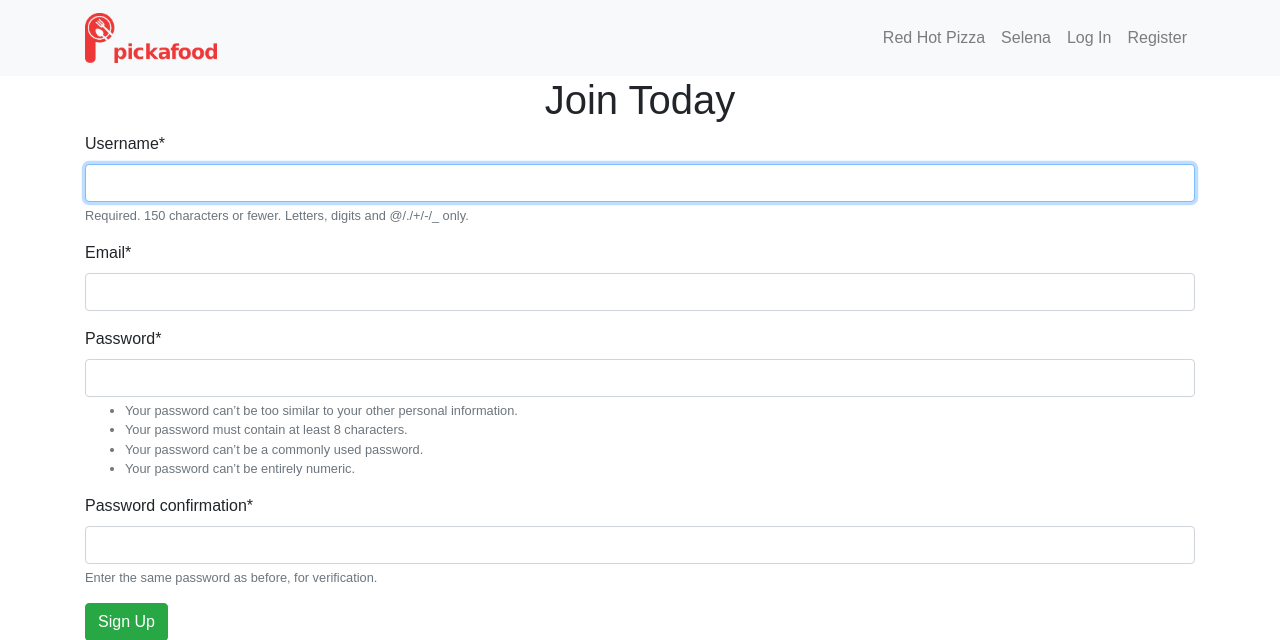
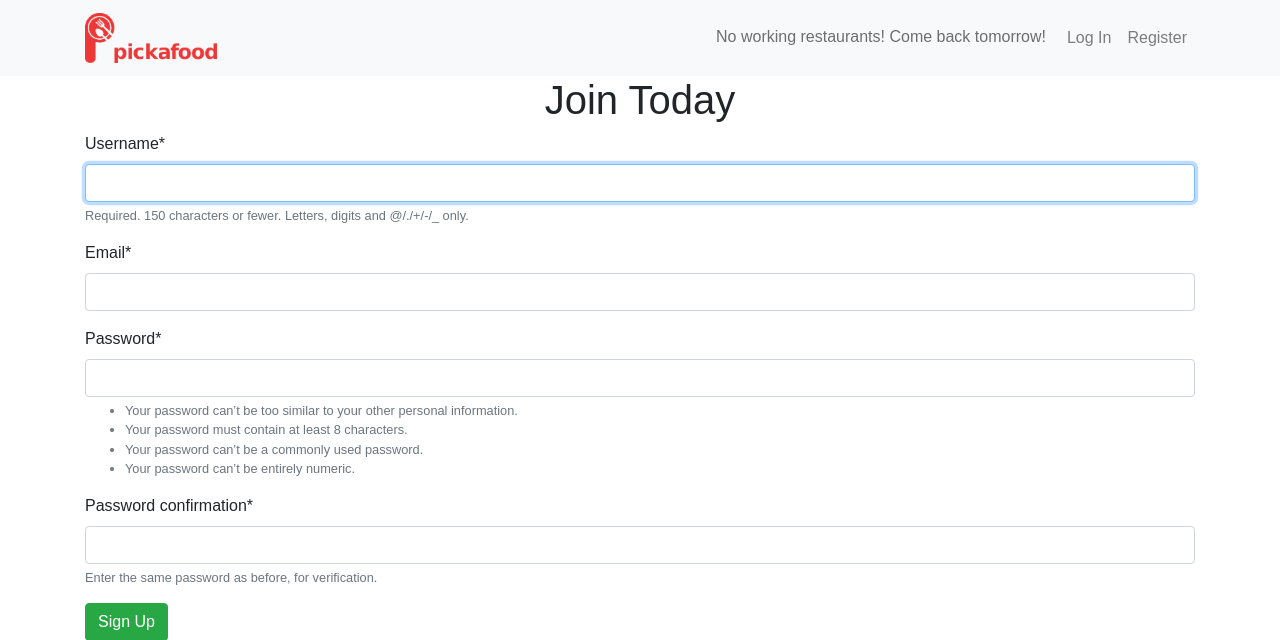
Before and after one commit to MarkKirichev/pickafood, a Django app: page /register/ in a window 1280 px wide. Shown: the top 640 px of the page. Run offline with Django 3.2, Linux system fonts and the light colour scheme; parts of the project's set-up code (start-up, migrations or seed data) failed here and were passed over; some libraries are stand-ins or nearby versions.

Commit message:
- base.html made dynamic

```diff
--- a/app/templates/app/base.html
+++ b/app/templates/app/base.html
@@ -23,7 +23,6 @@
     <link rel="stylesheet" href="{% static 'app/main.css' %}"/>
     {% block additional_head %} {% endblock additional_head %}
 </head>
-
 <body>
 <nav class="navbar navbar-expand-lg navbar-light bg-light">
     <div class="container">
@@ -44,13 +43,26 @@
 
         <div class="collapse navbar-collapse" id="navbarSupportedContent">
             <ul class="navbar-nav ml-auto">
+                {% if restaurants %}
                 <li class="nav-item">
-                    <a class="nav-link" href="/restaurant/1">Red Hot Pizza</a>
+                    <div class="dropdown">
+                        <button class="btn btn-info dropdown-toggle" type="button" id="dropdownMenuButton"
+                                data-toggle="dropdown" aria-haspopup="true" aria-expanded="false">
+                            Choose a restaurant
+                        </button>
+                        <div class="dropdown-menu" aria-labelledby="dropdownMenuButton">
+                            {% for restaurant in restaurants %}
+                            <!-- Pass restaurant's id to the href below-->
+                            <a class="dropdown-item" href="/restaurant/{{ restaurant.id }}">{{ restaurant.name }}</a>
+                            {% endfor %}
+                        </div>
+                    </div>
                 </li>
+                {% else %}
                 <li class="nav-item">
-                    <a class="nav-link" href="/restaurant/2">Selena</a>
+                    <btn class="btn disabled">No working restaurants! Come back tomorrow!</btn>
                 </li>
-
+                {% endif %}
                 {% if user.is_authenticated %}
                 <li class="nav-item">
                     <a class="nav-link" href="{% url 'profile' %}"> Profile </a>
@@ -80,8 +92,7 @@
     </div>
 </nav>
 
-{% block content %}
-{% endblock content %}
+{% block content %} {% endblock content %}
 
 <script
         src="https://code.jquery.com/jquery-3.5.1.min.js"
```
Also changed, not shown: db.sqlite3. Lines whose indentation alone changed are shown as unchanged.
